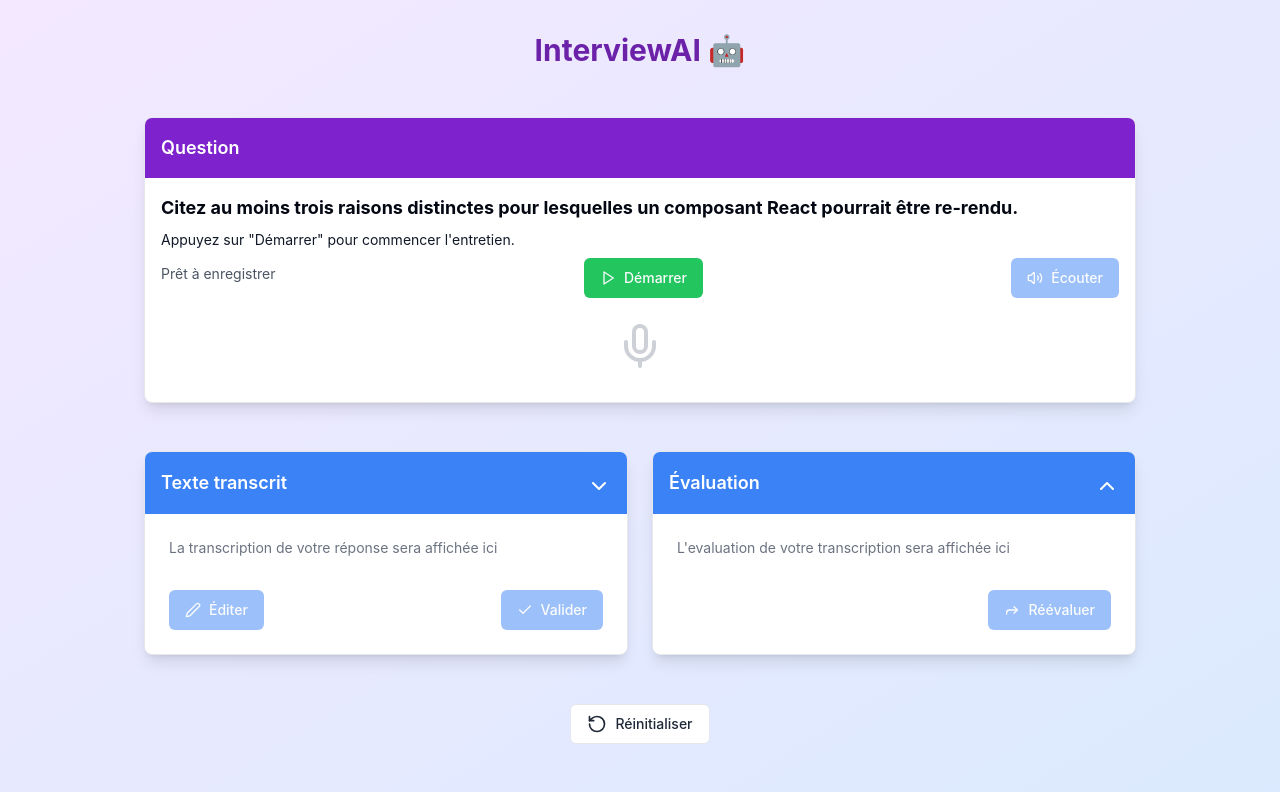
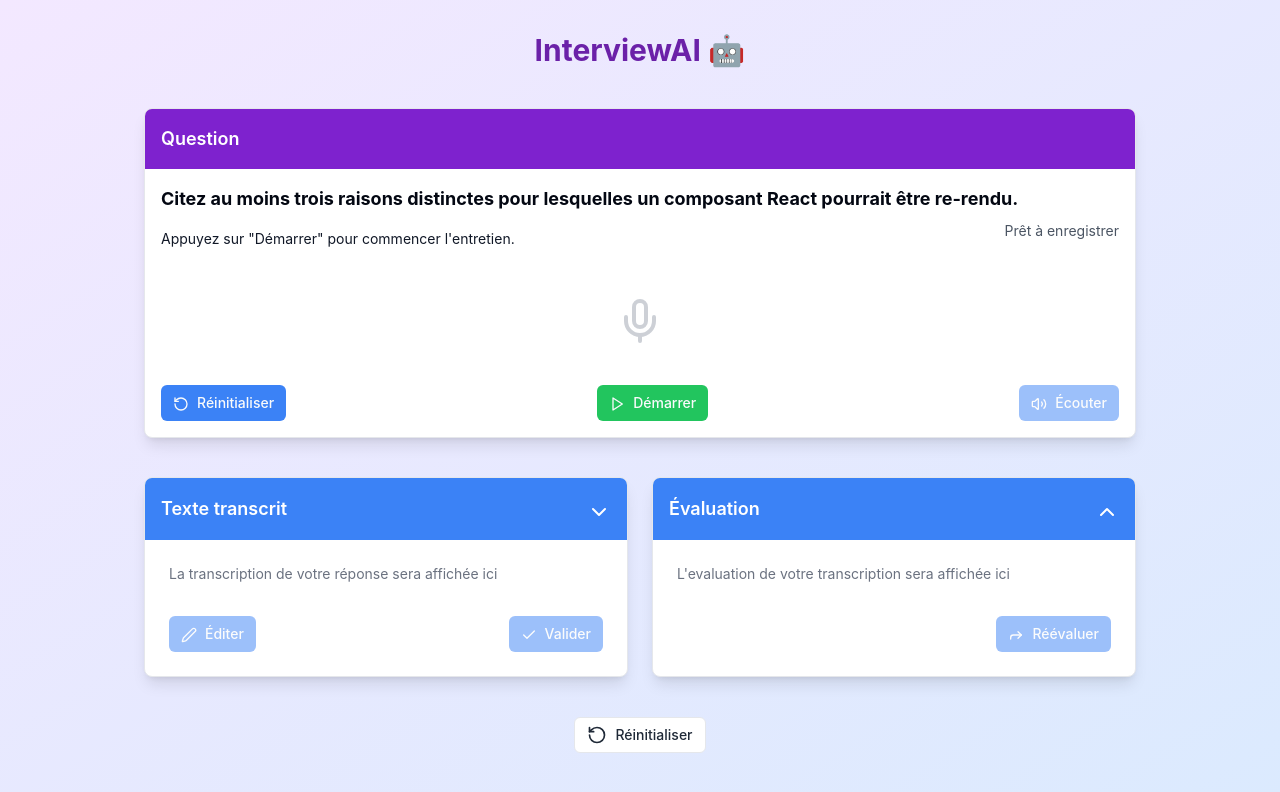
Before and after one commit to daniel-lou18/InterviewAI, a React (Vite) app: page / in a window 1280 px wide. Shown: the top 792 px of the page. Built offline with nearby package versions, Linux system fonts and the light colour scheme; no server answers.

Commit message:
Create custom Icon component that wraps around Lucide Icons and only accepts existing LucideIcons component names

```diff
--- /dev/null
+++ b/src/components/ui/Icon.tsx
@@ -0,0 +1,20 @@
+import * as LucideIcons from "lucide-react";
+
+// Composant de type wrapper pour éviter de réécrire les classes utilitaires Tailwind pour chaque icône
+
+export default function Icon({
+  iconName,
+}: {
+  iconName: keyof typeof LucideIcons;
+}) {
+  const IconComponent = LucideIcons[iconName] as
+    | React.ComponentType<React.SVGProps<SVGSVGElement>>
+    | undefined;
+
+  if (!IconComponent) {
+    console.log(`Icon "${iconName}" is not a valid Lucid Icon`);
+    return null;
+  }
+
+  return <IconComponent className="mr-2 h-4 w-4 relative top-[1px]" />;
+}
--- a/src/features/answer/index.tsx
+++ b/src/features/answer/index.tsx
@@ -36,6 +36,7 @@
                 : "Prêt à enregistrer"}
             </Text>
             <Button
+              size="sm"
               onClick={isRecording ? handleStopRecording : handleStartRecording}
               className={`transition-all duration-300 ${
                 isRecording
@@ -51,6 +52,7 @@
               {isRecording ? "Arrêter" : "Démarrer"}
             </Button>
             <Button
+              size="sm"
               disabled={!audioUrl}
               onClick={handlePlayAudio}
               className="bg-blue-500 hover:bg-blue-600 transition-all duration-300"
--- a/src/features/evaluate/index.tsx
+++ b/src/features/evaluate/index.tsx
@@ -1,4 +1,4 @@
-import { ChevronDown, ChevronUp, Forward } from "lucide-react";
+import { ChevronDown, ChevronUp } from "lucide-react";
 import { CardHeader } from "@/components/ui/card";
 import { motion } from "framer-motion";
 import { ReactNode, useState } from "react";
@@ -12,6 +12,7 @@
 import { useSelector } from "react-redux";
 import { RootState } from "@/store/store";
 import { useIsMutating } from "@tanstack/react-query";
+import Icon from "@/components/ui/Icon";
 
 export default function Evaluation() {
   const [isExpanded, setIsExpanded] = useState(true);
@@ -60,10 +61,11 @@
         <Card.Content className="pt-6">{content}</Card.Content>
         <Card.Footer className="justify-end">
           <Button
+            size="sm"
             disabled={!text}
             className="bg-blue-500 hover:bg-blue-600 transition-colors duration-300"
           >
-            <Forward className="mr-2 h-4 w-4" />
+            <Icon iconName="Forward" />
             Réévaluer
           </Button>
         </Card.Footer>
--- a/src/features/question/index.tsx
+++ b/src/features/question/index.tsx
@@ -2,10 +2,11 @@
 import Text from "@/components/ui/Text";
 import { motion } from "framer-motion";
 import { PropsWithChildren } from "react";
-import { Play, Pause, Mic, Volume2 } from "lucide-react";
+import { Mic } from "lucide-react";
 import { Button } from "@/components/ui/button";
 import useRecord from "@/hooks/useRecord";
 import Container from "@/components/ui/Container";
+import Icon from "@/components/ui/Icon";
 
 export default function Question({ children }: PropsWithChildren) {
   const {
@@ -27,10 +28,10 @@
         <Card.Header className="bg-purple-700">Question</Card.Header>
         <Card.Content className="p-4">
           <Text className="text-lg font-bold">{children}</Text>
-          <Text className="text-primary mt-2 text-sm">
-            {'Appuyez sur "Démarrer" pour commencer l\'entretien.'}
-          </Text>
-          <Container className="flex items-center justify-between mb-4">
+          <Container className="flex justify-between">
+            <Text className="text-primary mt-2 text-sm">
+              {'Appuyez sur "Démarrer" pour commencer l\'entretien.'}
+            </Text>
             <Text
               className={`text-sm ${
                 isRecording ? "text-red-600 font-semibold" : "text-gray-600"
@@ -40,31 +41,8 @@
                 ? "Enregistrement en cours..."
                 : "Prêt à enregistrer"}
             </Text>
-            <Button
-              onClick={isRecording ? handleStopRecording : handleStartRecording}
-              className={`transition-all duration-300 ${
-                isRecording
-                  ? "bg-red-500 hover:bg-red-600"
-                  : "bg-green-500 hover:bg-green-600"
-              }`}
-            >
-              {isRecording ? (
-                <Pause className="mr-2 h-4 w-4" />
-              ) : (
-                <Play className="mr-2 h-4 w-4" />
-              )}
-              {isRecording ? "Arrêter" : "Démarrer"}
-            </Button>
-            <Button
-              disabled={!audioUrl}
-              onClick={handlePlayAudio}
-              className="bg-blue-500 hover:bg-blue-600 transition-all duration-300"
-            >
-              <Volume2 className="mr-2 h-4 w-4" />
-              Écouter
-            </Button>
           </Container>
-          <Container className="flex justify-center pt-2 mb-4">
+          <Container className="flex justify-center my-10">
             <motion.div
               animate={{
                 scale: isRecording ? [1, 1.2, 1] : 1,
@@ -83,6 +61,40 @@
               />
             </motion.div>
           </Container>
+          <Container className="flex items-center justify-between">
+            <Button
+              size="sm"
+              className="bg-blue-500 hover:bg-blue-600 transition-all duration-300"
+            >
+              <Icon iconName="RotateCcw" />
+              Réinitialiser
+            </Button>
+            <Button
+              size="sm"
+              onClick={isRecording ? handleStopRecording : handleStartRecording}
+              className={`transition-all duration-300 ${
+                isRecording
+                  ? "bg-red-500 hover:bg-red-600"
+                  : "bg-green-500 hover:bg-green-600"
+              }`}
+            >
+              {isRecording ? (
+                <Icon iconName="Pause" />
+              ) : (
+                <Icon iconName="Play" />
+              )}
+              {isRecording ? "Arrêter" : "Démarrer"}
+            </Button>
+            <Button
+              size="sm"
+              disabled={!audioUrl}
+              onClick={handlePlayAudio}
+              className="bg-blue-500 hover:bg-blue-600 transition-all duration-300"
+            >
+              <Icon iconName="Volume2" />
+              Écouter
+            </Button>
+          </Container>
         </Card.Content>
       </Card>
     </motion.div>
--- a/src/features/transcribe/index.tsx
+++ b/src/features/transcribe/index.tsx
@@ -1,4 +1,4 @@
-import { Check, ChevronDown, ChevronUp, Pen } from "lucide-react";
+import { ChevronDown, ChevronUp } from "lucide-react";
 import { Button } from "@/components/ui/button";
 import { CardHeader } from "@/components/ui/card";
 import { motion } from "framer-motion";
@@ -10,6 +10,7 @@
 import { RootState } from "@/store/store";
 import { useIsMutating } from "@tanstack/react-query";
 import useEvaluate from "@/hooks/useEvaluate";
+import Icon from "@/components/ui/Icon";
 
 export default function Transcription() {
   const [isExpanded, setIsExpanded] = useState(false);
@@ -55,18 +56,20 @@
         <Card.Content className="pt-6">{content}</Card.Content>
         <Card.Footer className="justify-between">
           <Button
+            size="sm"
             disabled={!text}
             className="bg-blue-500 hover:bg-blue-600 transition-colors duration-300"
           >
-            <Pen className="mr-2 h-4 w-4" />
+            <Icon iconName="Pen" />
             Éditer
           </Button>
           <Button
+            size="sm"
             onClick={() => mutate(text)}
             disabled={!text}
             className=" bg-blue-500 hover:bg-blue-600 transition-colors duration-300"
           >
-            <Check className="mr-2 h-4 w-4" />
+            <Icon iconName="Check" />
             Valider
           </Button>
         </Card.Footer>
--- a/src/pages/Interview.tsx
+++ b/src/pages/Interview.tsx
@@ -46,6 +46,7 @@
           className="flex justify-center lg:col-span-2"
         >
           <Button
+            size="sm"
             variant="outline"
             className="bg-white hover:bg-gray-100 text-gray-800 transition-colors duration-300"
           >
```
